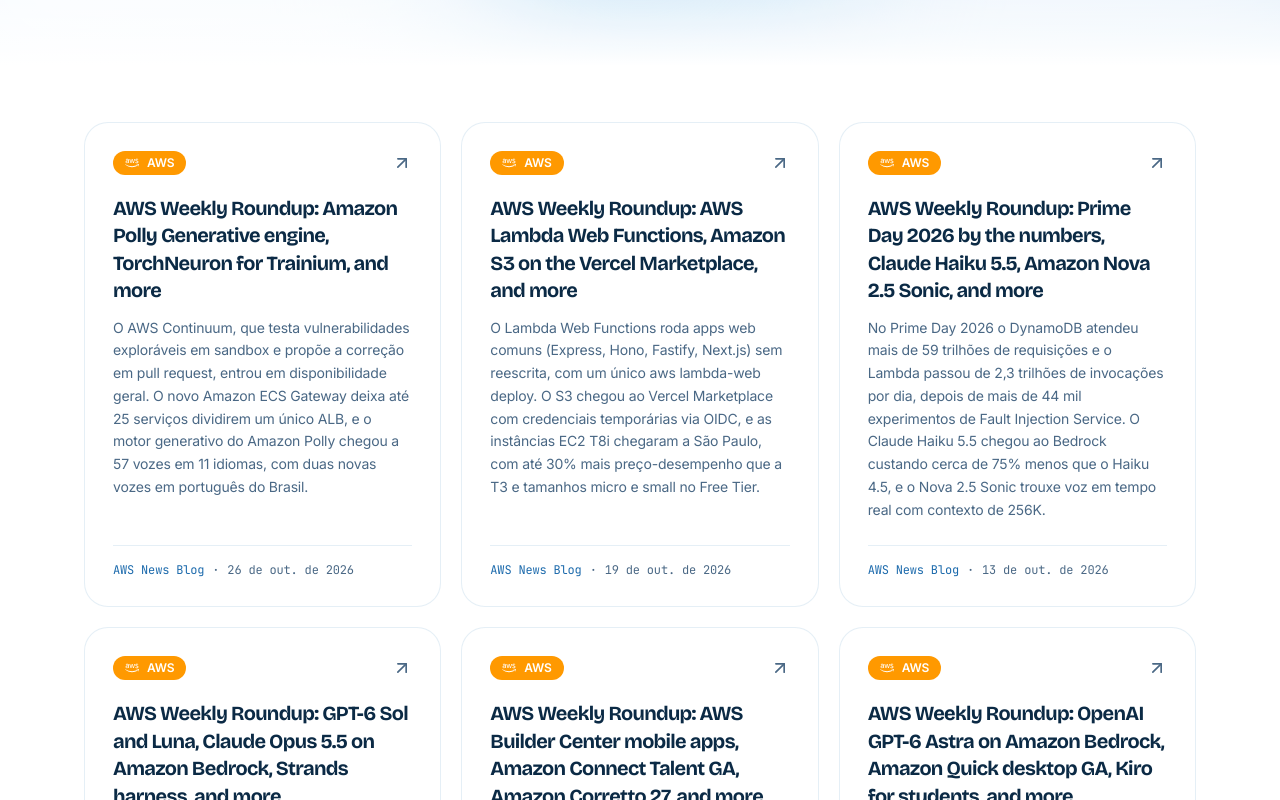
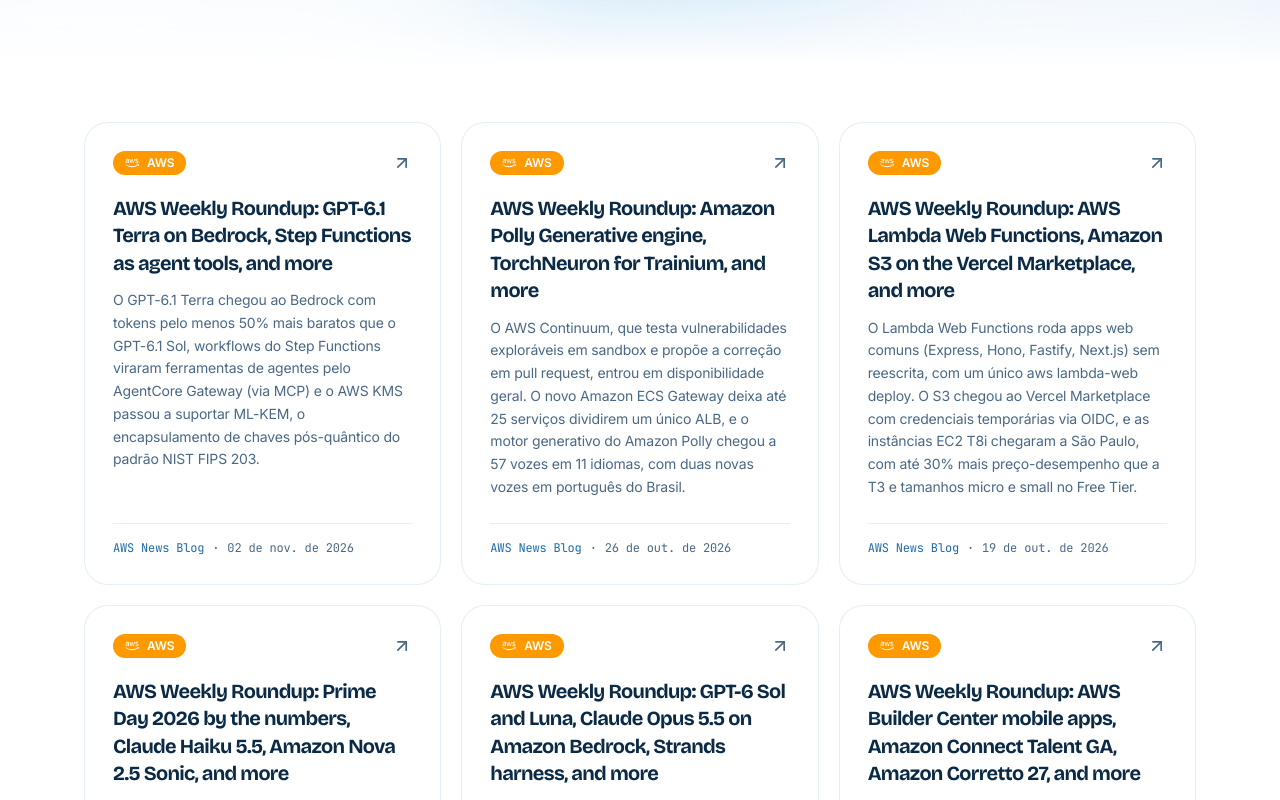
Before and after one commit to Liga-de-Computacao-em-Nuvem-PUCRS/landing-page-lcn, a React (Vite) app: page /noticias in a window 1280 px wide. Shown: the part 420-1220 px from the top of the page. Built offline with nearby package versions, Linux system fonts and the light colour scheme.

Commit message:
feat: add roundup da AWS de 02/11 ao radar (GPT-6.1 Terra e ML-KEM no KMS)

```diff
--- a/src/data/news.ts
+++ b/src/data/news.ts
@@ -5,6 +5,16 @@ import type { NewsItem } from '@/types/news.types';
  * (links verificados). Curadoria manual — atualize conforme a comunidade acompanha.
  */
 export const NEWS: NewsItem[] = [
+  {
+    title:
+      'AWS Weekly Roundup: GPT-6.1 Terra on Bedrock, Step Functions as agent tools, and more',
+    source: 'AWS News Blog',
+    provider: 'aws',
+    date: '2026-11-02',
+    url: 'https://aws.amazon.com/blogs/aws/aws-weekly-roundup-gpt-6-1-terra-on-bedrock-step-functions-as-agent-tools-and-more-november-2-2026/',
+    summary:
+      'O GPT-6.1 Terra chegou ao Bedrock com tokens pelo menos 50% mais baratos que o GPT-6.1 Sol, workflows do Step Functions viraram ferramentas de agentes pelo AgentCore Gateway (via MCP) e o AWS KMS passou a suportar ML-KEM, o encapsulamento de chaves pós-quântico do padrão NIST FIPS 203.',
+  },
   {
     title:
       'AWS Weekly Roundup: Amazon Polly Generative engine, TorchNeuron for Trainium, and more',
```
